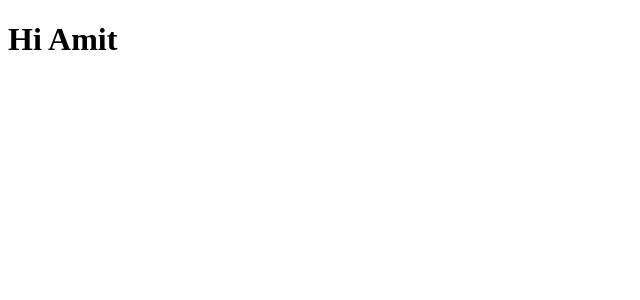
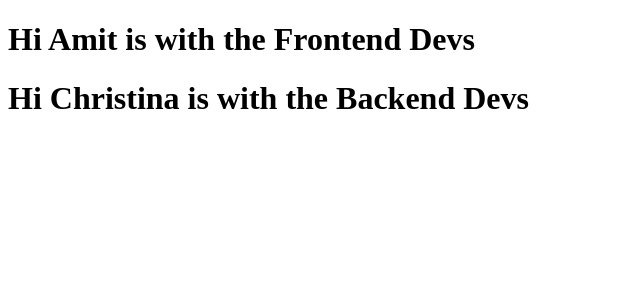
Before and after one commit to amitzed/react-practice, a React (Create React App) app: page / in a window 1280 px wide. Shown: the top 300 px of the page, without its empty margins (0-640 px from the left). Built offline with nearby package versions, Linux system fonts and the light colour scheme.

Commit message:
Reverted to ES5 function and also utilized the Person Component INSIDE the new Group Component

```diff
--- a/src/index.js
+++ b/src/index.js
@@ -2,17 +2,26 @@ import React from 'react'
 import ReactDOM from 'react-dom'
 
 
-// function Person(props) {
-//   return <h1>Hi {props.name}</h1>
+function Person(props) {
+  return <h1>Hi {props.name} is with the {props.group}</h1>
+}
+
+function Group() {
+  return <div>
+    <Person name='Amit' group='Frontend Devs' />
+    <Person name='Christina' group='Backend Devs' />
+  </div>
+}
+
+// class Person extends React.Component {
+//   render() {
+//     return <h1>Hi {this.props.name}</h1>
+//   }
 // }
 
-class Person extends React.Component {
-  render() {
-    return <h1>Hi {this.props.name}</h1>
-  }
-}
+
 
   ReactDOM.render(
-    <Person name='Amit'/>,
+    <Group />,
       document.getElementById('root')
   );
```
